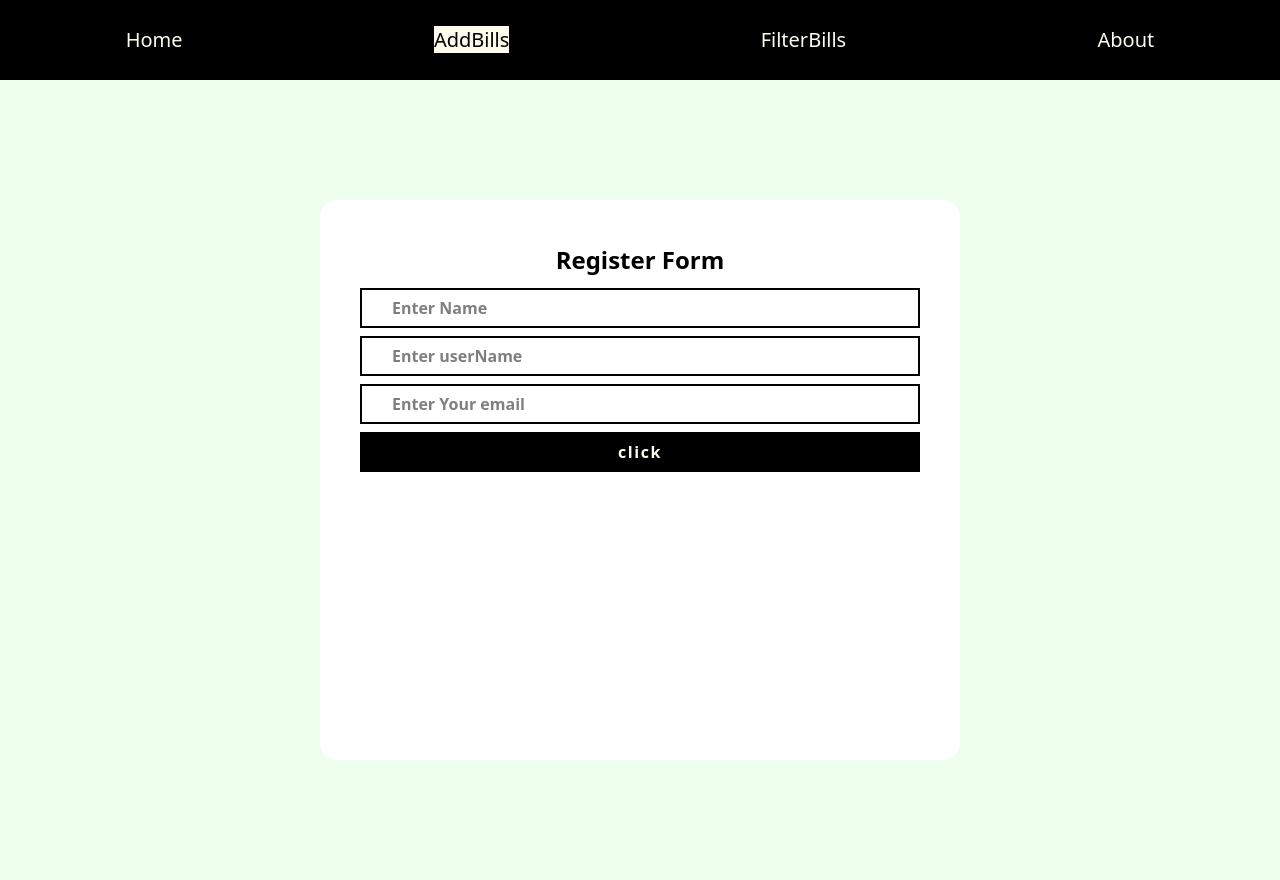
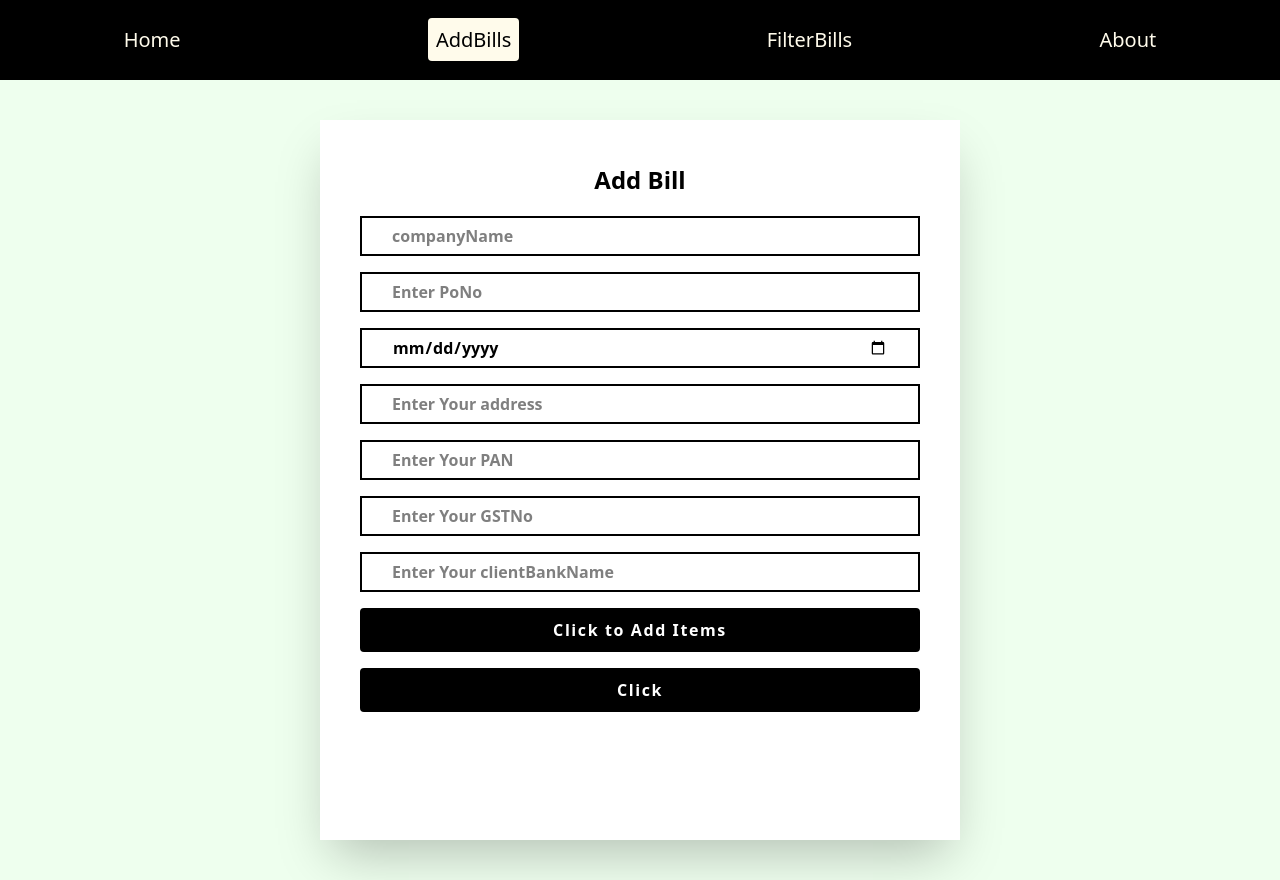
Before and after one commit to Ayush6659/BillApp, a React (Vite) app: page /home/AddBills in a window 1280 px wide. Built offline with nearby package versions, Linux system fonts and the light colour scheme.

Commit message:
Completed the Items

```diff
--- a/src/Components/main/AddBills/AddBills.jsx
+++ b/src/Components/main/AddBills/AddBills.jsx
@@ -1,39 +1,131 @@
 import React, { useState } from 'react'
+import AddItems from '../AddItems/AddItems'
 
 const AddBills = () => {
-  let [Bill,setBill]=useState({})
-  let handleChange=(e)=>{
-    let {name,value}=e.target
-    setBill({...Bill,[name]:value})
+  let [Bill, setBill] = useState({
+    companyName: "",
+    PoNo: "",
+    invoiceDate: "",
+    workCompletionDate: "",
+    address: "",
+    PAN: "",
+    GSTNo: "",
+    clientBankName: ""
+  })
+  const [items, setItems] = useState([])
+  let handleChange = (e) => {
+    let { name, value } = e.target
+    setBill({ ...Bill, [name]: value })
+
   }
-  let handleSubmit=(e)=>{
+  let handleSubmit = (e) => {
     e.preventDefault()
     console.log(Bill);
+    console.log(items);
+    let {companyName,PoNo,invoiceDate,workCompletionDate,address,PAN,GSTNo,clientBankName} =Bill
+   let totalAmount= items.reduce((acc,val)=>{
+      const base=parseInt(val.amount)
+      const cgst=base*parseInt(val.cgstPercent)/100
+      const sgst=base*parseInt(val.sgstPercent)/100
+      // console.log(base,cgst,sgst);
+      return acc+base+cgst+sgst
+
+    },0)
+    let payload={
+      companyName,
+      workCompletionDate,
 
 
     }
+
+
+
+  }
+  const handleClick = (e) => {
+    let newObj = {
+      id: Date.now(),
+      description: "",
+      quantity:"",
+      rate:"",
+      cgstPercent:"",
+      sgstPercent:"",
+    }
+    setItems((preval) => ([...preval, newObj]))
+  }
+  const removeItem = (id) => {
+    setItems(items.filter((val) => val.id != id))
+  }
+  const updateItems = (id, name, value) => {
+    setItems((preval) => {
+      return preval.map((val) =>{
+        const updateItems = {
+          ...val, [name]: value
+        }
+        return updateItems
+
+
+      })
+     return val
+
+    })
+
+  }
+
+
   return (
     <div className='bg-[#efef] w-full h-full flex items-center justify-center'>
-         <form action="" className='w-1/2 h-[70%] flex items-center flex-col gap-2 bg-white py-10 rounded-2xl px-10 max-sm:w-[90%] overflow-scroll  ' onSubmit={handleSubmit} >
+      <form action="" className='w-1/2 h-[90%] flex items-center flex-col gap-4 bg-white py-15rounded-2xl px-10 py-10  max-sm:w-[90%] overflow-scroll shadow-2xl ' onSubmit={handleSubmit}  >
         <div className='w-full  flex justify-center items-center h-10 '>
-             <h1 className='text-2xl font-bold max-sm:text-sm'>Register Form</h1>
+          <h1 className='text-2xl font-bold max-sm:text-sm'>Add Bill</h1>
         </div>
         <div className='w-full flex justify-center items-center h-10 border-[2px] px-[10px]  '>
-             <input type="text" name='name' placeholder='Enter Name' className='w-full outline-0 text-md px-5 font-bold ' onChange={handleChange} />
+          <input type="text" name='companyName' placeholder='companyName' className='w-full outline-0 text-md px-5 font-bold ' onChange={handleChange} />
 
         </div>
         <div className='w-full flex justify-center items-center h-10 border-[2px] px-[10px]'>
-             <input type="text" name='userName' placeholder='Enter userName' className='w-full outline-0 text-md px-5 font-bold ' onChange={handleChange} />
+          <input type="text" name='PoNo' placeholder='Enter PoNo' className='w-full outline-0 text-md px-5 font-bold ' onChange={handleChange} />
+
+        </div>
+        {/* <div className='w-full flex justify-center items-center h-10  border-[2px] px-[10px]'>
+          <input type="email" name="invoiceDate" placeholder='Enter Your invoiceDate' className='w-full outline-0 text-md px-5 font-bold ' onChange={handleChange} />
+        </div> */}
+        <div className='w-full flex justify-center items-center h-10  border-[2px] px-[10px]'>
+          <input type="date" name="workCompletionDate" placeholder='Enter Your workCompletionDate' className='w-full outline-0 text-md px-5 font-bold ' onChange={handleChange}
+          max={new Date().toISOString().split("T")[0]} />
 
         </div>
         <div className='w-full flex justify-center items-center h-10  border-[2px] px-[10px]'>
-             <input type="email" name="email" placeholder='Enter Your email' className='w-full outline-0 text-md px-5 font-bold ' onChange={handleChange} />
+          <input type="text" name="address" placeholder='Enter Your address' className='w-full outline-0 text-md px-5 font-bold ' onChange={handleChange} />
+
+        </div>
+        <div className='w-full flex justify-center items-center h-10  border-[2px] px-[10px]'>
+          <input type="text" name="PAN" placeholder='Enter Your PAN' className='w-full outline-0 text-md px-5 font-bold ' onChange={handleChange} />
 
         </div>
 
+        <div className='w-full flex justify-center items-center h-10  border-[2px] px-[10px]'>
+          <input type="text" name="GSTNo" placeholder='Enter Your GSTNo' className='w-full outline-0 text-md px-5 font-bold ' onChange={handleChange} />
 
-           <div className='w-full  flex justify-center items-center h-10 bg-black text-amber-50 '>
-             <button className='font-bold tracking-widest w-full h-full hover:bg-blue-300'>click</button>
+        </div>
+        <div className='w-full flex justify-center items-center h-10  border-[2px] px-[10px]'>
+          <input type="text" name="clientBankName" placeholder='Enter Your clientBankName' className='w-full outline-0 text-md px-5 font-bold ' onChange={handleChange} />
+
+        </div>
+        {
+          items.map((val) => <AddItems
+            key={val.id}
+            removeItem={removeItem}
+            val={val}
+            updateItems={updateItems}
+          >
+          </AddItems>
+          )
+        }
+        <div className='border-2  w-full flex justify-center items-center px-3 rounded-sm bg-black hover:bg-[#555] active:bg-lime-500 active:scale-[0.9]'>
+          <button className='h-10 text-white font-bold text-md tracking-widest w-full outline-0' type='button' onClick={handleClick}>Click to Add Items</button>
+        </div>
+        <div className='border-2  w-full flex justify-center items-center px-3 rounded-sm bg-black hover:bg-[#555] active:bg-lime-500 active:scale-[0.9]'>
+          <button className='h-10 text-white font-bold text-md tracking-widest w-full outline-0'>Click</button>
         </div>
 
       </form>
--- /dev/null
+++ b/src/Components/main/AddItems/AddItems.jsx
@@ -0,0 +1,110 @@
+import React from 'react'
+import { LiaAudioDescriptionSolid } from "react-icons/lia";
+import { RiSortNumberDesc } from "react-icons/ri";
+import { GiPriceTag } from "react-icons/gi";
+import { PiSealPercentLight } from "react-icons/pi";
+import { PiSealPercentThin } from "react-icons/pi";
+import { HiDocumentRemove } from "react-icons/hi";
+
+
+const AddItems = ({ removeItem, val, updateItems }) => {
+    // console.log(removeItem, val);
+    // console.log(val);
+    // console.log(val.id);
+
+    const handelSubmit = (e) => {
+        let { name, value } = e.target
+        updateItems(val.id, name, value)
+
+    }
+
+
+
+
+
+
+
+    return (
+        <>
+            <div className='w-full flex justify-end items-center py-1 px-2 gap-3.5'>
+                <div
+                    className='flex items-center gap-2 bg-red-400 px-4 py-1 rounded-xl hover:bg-red-600 text-amber-200 hover:text-amber-100 hover:font-medium cursor-pointer'
+
+                    onClick={() => {
+                        removeItem(val.id)
+                    }}
+                >
+                    <div>Remove Item</div>
+                    <HiDocumentRemove />
+
+                </div>
+            </div>
+
+            <div className='w-full flex border-2 justify-center items-center py-1 px-2 rounded-sm'>
+                <input
+                    type='text'
+                    name='description'
+                    placeholder='Enter description'
+                    className='outline-none w-full h-[30px]'
+                    onChange={handelSubmit}
+                    value={val.description}
+                />
+                <LiaAudioDescriptionSolid />
+            </div>
+
+            <div className='w-full flex border-2 justify-center items-center py-1 px-2 rounded-sm'>
+                <input
+                    type='number'
+                    name='quantity'
+                    placeholder='Enter quantity'
+                    className='outline-none w-full h-[30px]'
+                    onChange={handelSubmit}
+                    value={val.quantity}
+                />
+                <RiSortNumberDesc />
+
+            </div>
+
+            <div className='w-full flex border-2 justify-center items-center py-1 px-2 rounded-sm'>
+                <input
+                    type='number'
+                    name='rate'
+                    placeholder='Enter rate'
+
+                    className='outline-none w-full h-[30px]'
+                    onChange={handelSubmit}
+                    value={val.rate}
+                />
+                <GiPriceTag />
+
+            </div>
+
+            <div className='w-full flex border-2 justify-center items-center py-1 px-2 rounded-sm'>
+                <input
+                    type='number'
+                    name='cgstPercent'
+                    placeholder='Enter CGST %'
+                    onChange={handelSubmit}
+                    value={val.cgstPercent}
+                    className='outline-none w-full h-[30px]'
+                />
+                <PiSealPercentLight />
+
+            </div>
+
+            <div className='w-full flex border-2 justify-center items-center py-1 px-2 rounded-sm'>
+                <input
+                    type='number'
+                    name='sgstPercent'
+                    placeholder='Enter SGST %'
+                    onChange={handelSubmit}
+                    value={val.sgstPercent}
+                    className='outline-none w-full h-[30px]'
+                />
+                <PiSealPercentThin />
+            </div>
+        </>
+    );
+};
+
+export default AddItems
--- a/src/Components/main/NavBar/NavBar.jsx
+++ b/src/Components/main/NavBar/NavBar.jsx
@@ -10,7 +10,7 @@ const handleShow=()=>{
   // console.log(show);
 }
   return (
-     <div className={`w-full h-[80px] bg-black text-amber-50 flex justify-around items-center text-xl max-sm:justify-start max-sm:px-8 ${show?'h-[210px] flex flex-col justify-around gap-2.5 items-start py-2.5 text-white':""} sm:flex-row sm:h-[80px] sm:justify-around sm:items-center`}>
+     <div className={`w-full h-[80px] bg-black text-amber-50 flex justify-around items-center text-xl max-sm:justify-start max-[639px]:px-8 ${show?'h-[210px] flex flex-col justify-around gap-2.5 items-start py-2.5 text-white':""} sm:flex-row sm:h-[80px] sm:justify-around sm:items-center`}>
 
 
       <div className='hidden text-white max-sm:flex'>
@@ -19,17 +19,17 @@ const handleShow=()=>{
        }
       </div>
       <div className={`max-sm:hidden${show?'block':""}`}>
-      <NavLink className={({isActive})=>isActive?"bg-amber-50 text-black":""
+      <NavLink className={({isActive})=>isActive?"bg-amber-50 p-2 rounded text-black":""
         }end to={"/home"}>Home</NavLink>
       </div>
       <div  className={`max-sm:hidden${show?'block':""}`}>
-      <NavLink className={({isActive})=>isActive?"bg-amber-50 text-black":""} end to={"addBills"}>AddBills</NavLink></div>
+      <NavLink className={({isActive})=>isActive?"bg-amber-50 p-2 rounded text-black":""} end to={"addBills"}>AddBills</NavLink></div>
 
       <div  className={`max-sm:hidden${show?'block':""}`}>
-      <NavLink end to={"filterBills"}>FilterBills</NavLink>
+      <NavLink className={({isActive})=>isActive?"bg-amber-50 p-2 rounded text-black":""} end to={"filterBills"}>FilterBills</NavLink>
       </div>
       <div  className={`max-sm:hidden${show?'block':""}`}>
-       <NavLink end to={"about"}> About</NavLink></div>
+       <NavLink className={({isActive})=>isActive?"bg-amber-50 p-2 rounded text-black":""} end to={"about"}> About</NavLink></div>
     </div>
   )
 }
```
Lines whose indentation alone changed are shown as unchanged.
